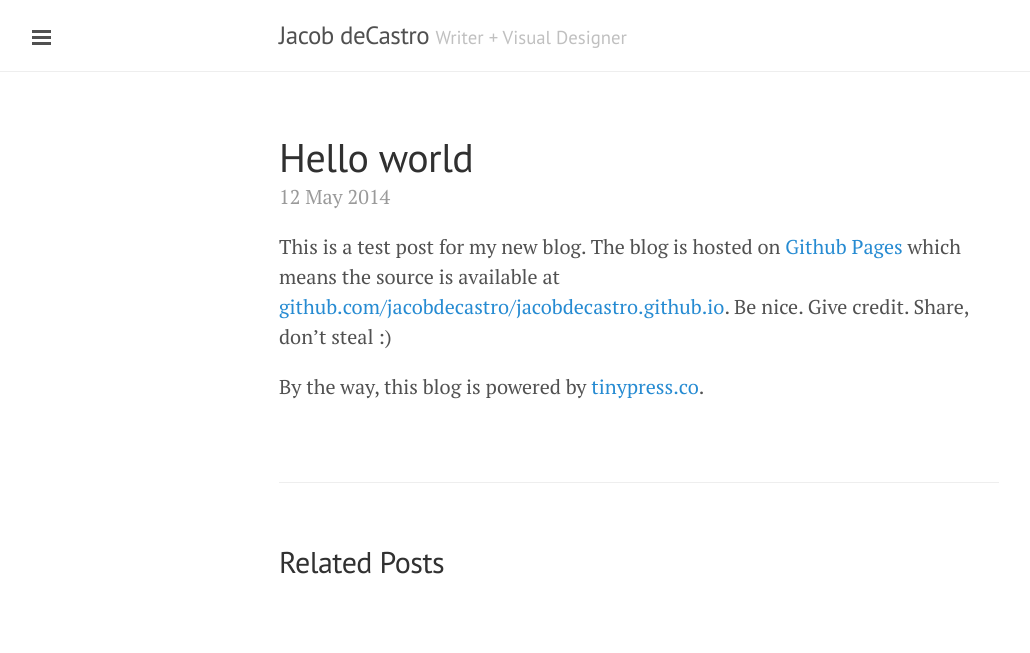
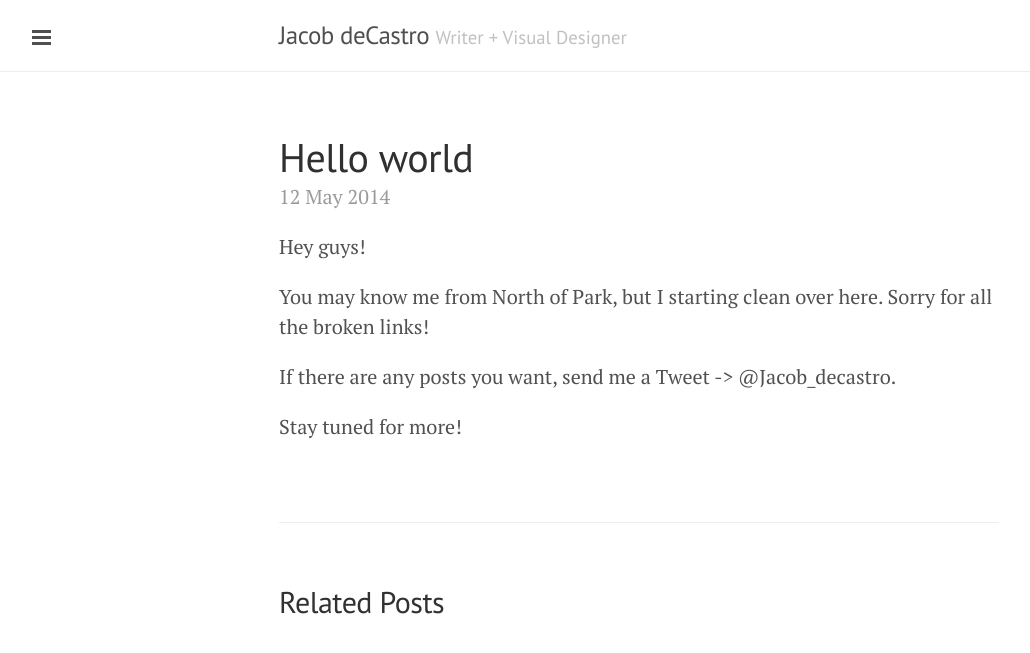
Before and after one commit to jacobdecastro/decastro.cool, a Jekyll site: the page built from _posts/2014-05-12-hello-world.markdown, in a window 1280 px wide. Shown: the top 653 px of the page, without its empty margins (1-1031 px from the left). Built offline with Jekyll 4.4.1, drawn with Linux system fonts in a browser that asks for light colours.

Commit message:
Post update: Hello world

```diff
--- a/_posts/2014-05-12-hello-world.markdown
+++ b/_posts/2014-05-12-hello-world.markdown
@@ -3,6 +3,10 @@ published: true
 title: Hello world
 layout: post
 ---
-This is a test post for my new blog. The blog is hosted on [Github Pages](http://pages.github.com/) which means the source is available at [github.com/jacobdecastro/jacobdecastro.github.io](http://github.com/jacobdecastro/jacobdecastro.github.io). Be nice. Give credit. Share, don't steal :)
+Hey guys!
 
-By the way, this blog is powered by [tinypress.co](https://tinypress.co).
+You may know me from North of Park, but I starting clean over here. Sorry for all the broken links!
+
+If there are any posts you want, send me a Tweet -> @Jacob_decastro.
+
+Stay tuned for more!
```
